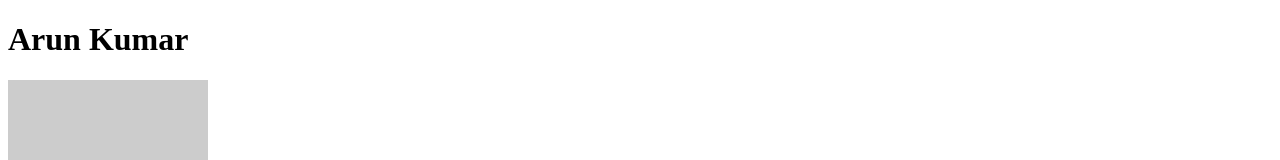
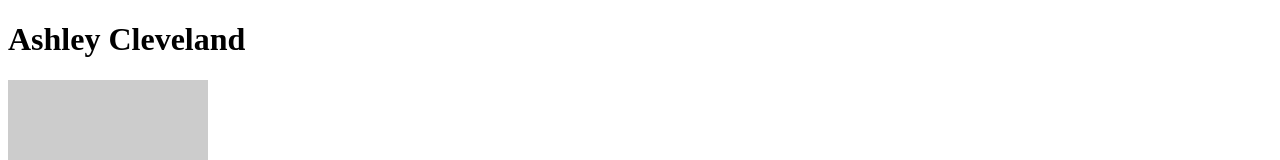
Before and after one commit to ancleveland/ancleveland.github.io, a plain HTML site: page index.html in a window 1280 px wide. Shown: the top 160 px of the page. Drawn offline with Linux system fonts and the light colour scheme; placeholder pictures from the web are drawn by us.

Commit message:
Revised Name

```diff
--- a/index.html
+++ b/index.html
@@ -7,7 +7,7 @@
 
 <body>
 
-  <h1>Arun Kumar</h1>
+  <h1>Ashley Cleveland</h1>
 
   <img src="https://placehold.it/200x200" alt="Arun Kumar">
 
```
